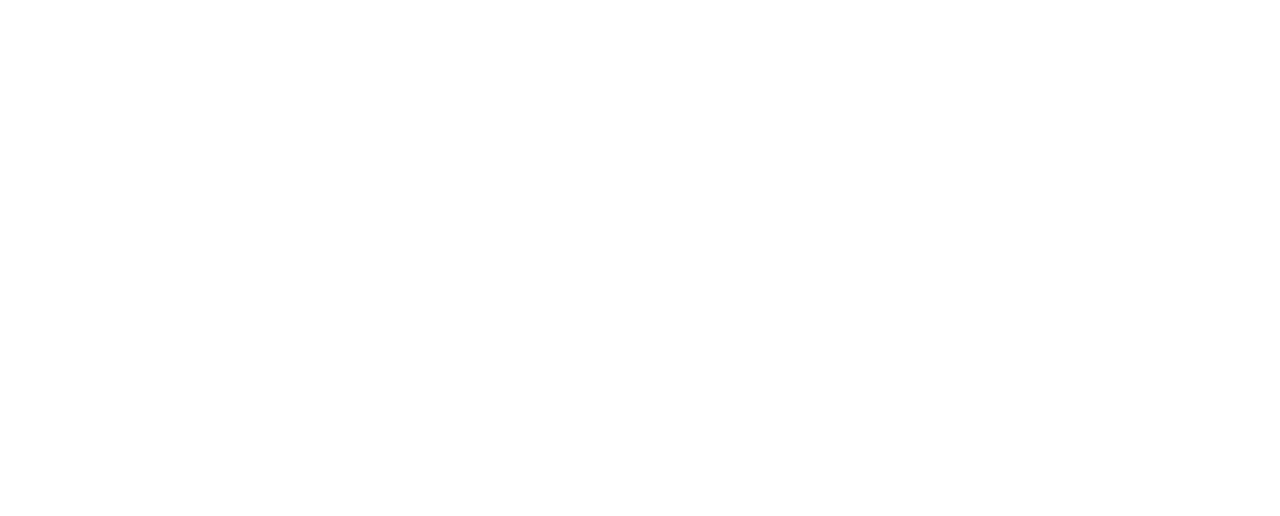
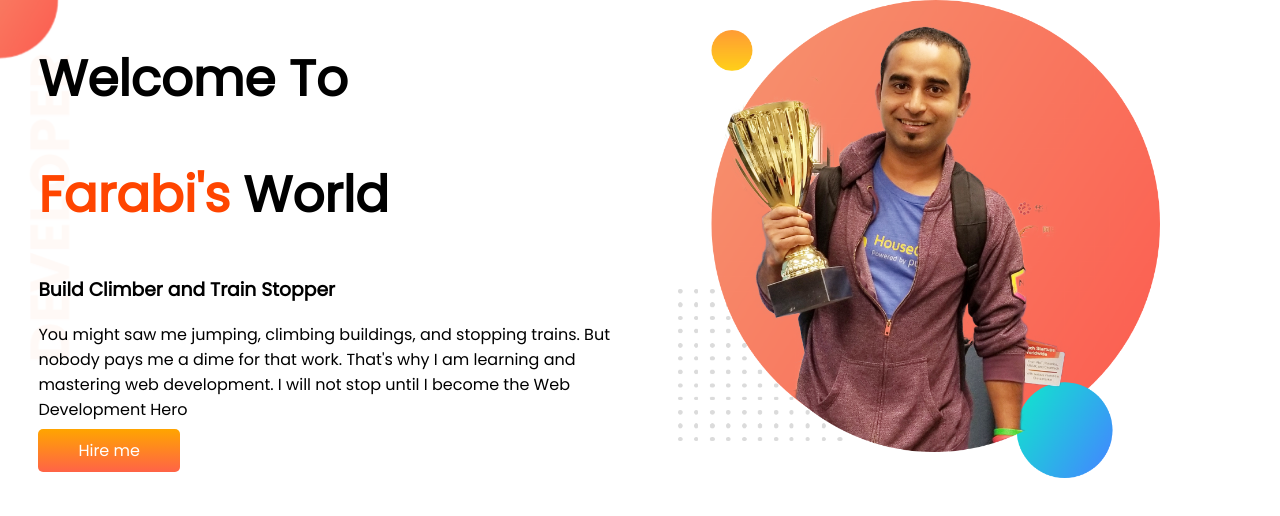
Before and after one commit to Farabi-Elahi/developer-portfolio, a plain HTML site: page index.html in a window 1280 px wide. Drawn offline with Linux system fonts and the light colour scheme.

Commit message:
first section added

```diff
--- a/index.html
+++ b/index.html
@@ -1,13 +1,38 @@
 <!DOCTYPE html>
 <html lang="en">
+
 <head>
     <meta charset="UTF-8">
     <meta http-equiv="X-UA-Compatible" content="IE=edge">
     <meta name="viewport" content="width=device-width, initial-scale=1.0">
+    <link rel="preconnect" href="https://fonts.googleapis.com">
+    <link rel="preconnect" href="https://fonts.gstatic.com" crossorigin>
+    <link href="https://fonts.googleapis.com/css2?family=Poppins&display=swap" rel="stylesheet">
     <link rel="stylesheet" href="style.css">
     <title>Farabi's Portfolio</title>
 </head>
+
 <body>
 
+    <section class="top-banner">
+        <div class="half-width">
+            <h1>Welcome To</h1>
+            <h1><span class="orange-red">Farabi's</span> World</h1>
+            <h3>Build Climber and Train Stopper</h3>
+            <p>You might saw me jumping, climbing buildings, and stopping trains. But nobody pays me a dime for that
+                work.
+                That's
+                why I am learning and mastering web development. I will not stop until I become the Web Development Hero
+            </p>
+
+            <a class="link-btn" href="#">Hire me</a>
+        </div>
+
+        <div class="half-width">
+            <img src="images/jhankar.png">
+        </div>
+    </section>
+
 </body>
+
 </html>
--- a/style.css
+++ b/style.css
@@ -0,0 +1,38 @@
+body {
+    font-family: 'Poppins', sans-serif;
+    margin: 0;
+}
+
+h1 {
+    font-size: 50px;
+}
+
+.orange-red {
+    color: orangered;
+}
+
+section {
+    display: flex;
+}
+
+.half-width {
+    width: 50%;
+    padding-left: 3%;
+}
+
+.half-width img {
+    width: 80%;
+}
+
+.link-btn {
+    text-decoration: none;
+    background-image: linear-gradient(orange, tomato);
+    color: white;
+    padding: 10px 40px;
+    border-radius: 5px;
+}
+
+.top-banner {
+    background-image: url(images/top-banner.png);
+    background-repeat: no-repeat;
+}
```
Also changed, not shown: images/dream-bg.png (added), images/exp-bg.png (added), images/jhankar.png (added), images/jhankar2.png (added), images/my-bg.png (added), images/my-bg2.png (added), images/top-banner.png (added).
